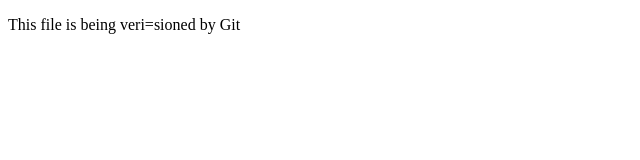
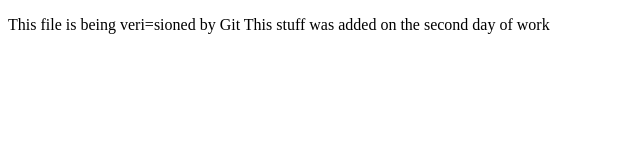
Before and after one commit to Elyon-Shima/Projects-demo, a plain HTML site: page index.html in a window 1280 px wide. Shown: the whole page, without its empty margins (0-640 px from the left). Drawn offline with Linux system fonts and the light colour scheme.

Commit message:
commit 2 - added something in index.html

```diff
--- a/index.html
+++ b/index.html
@@ -3,6 +3,8 @@
     <title>Sample Git Project</title>
 
 	<body>
-	    <p>This file is being veri=sioned by Git</p>
+	    <p>This file is being veri=sioned by Git
+			This stuff was added on the second day of work
+		</p>
 	</body>
 </html>
```
